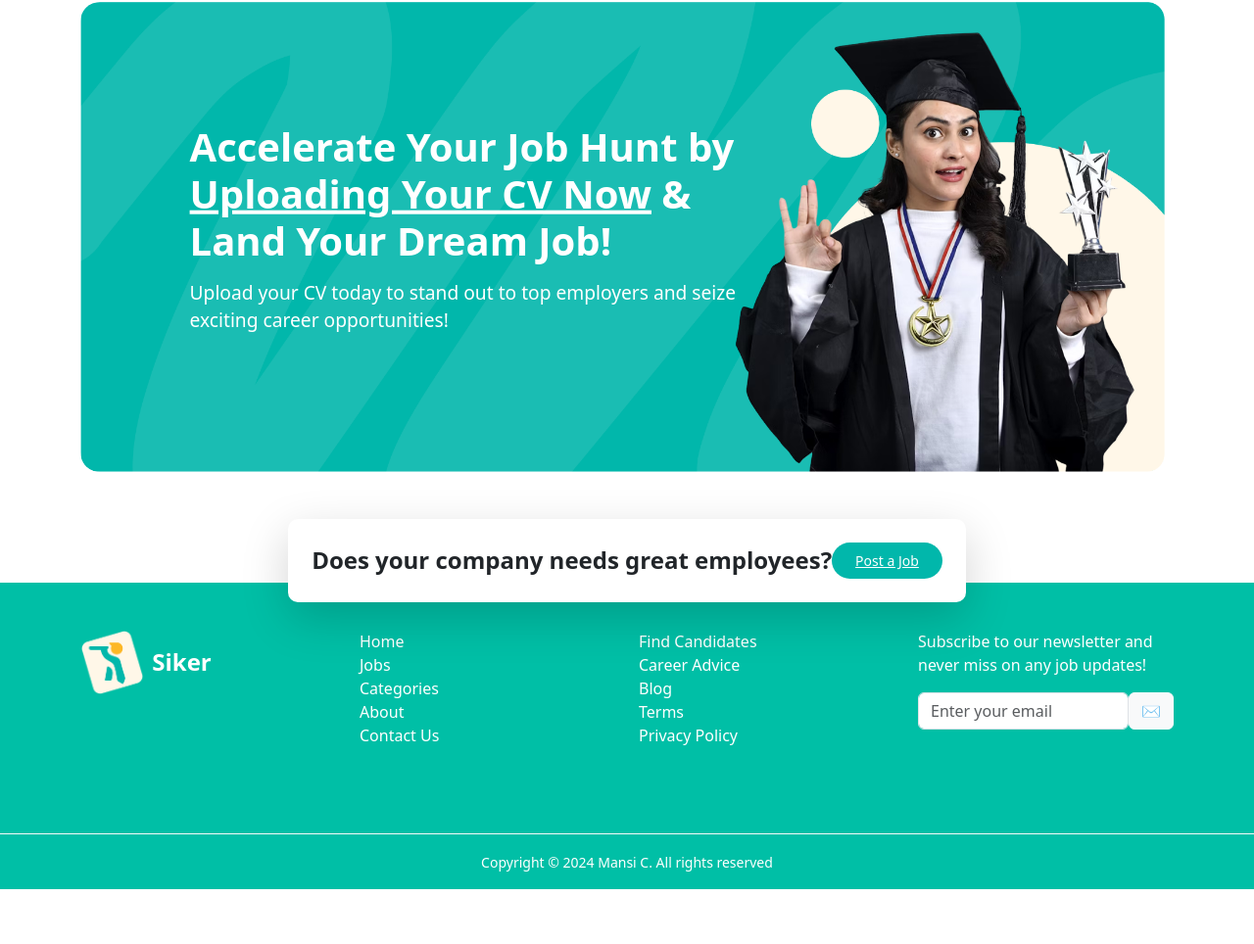
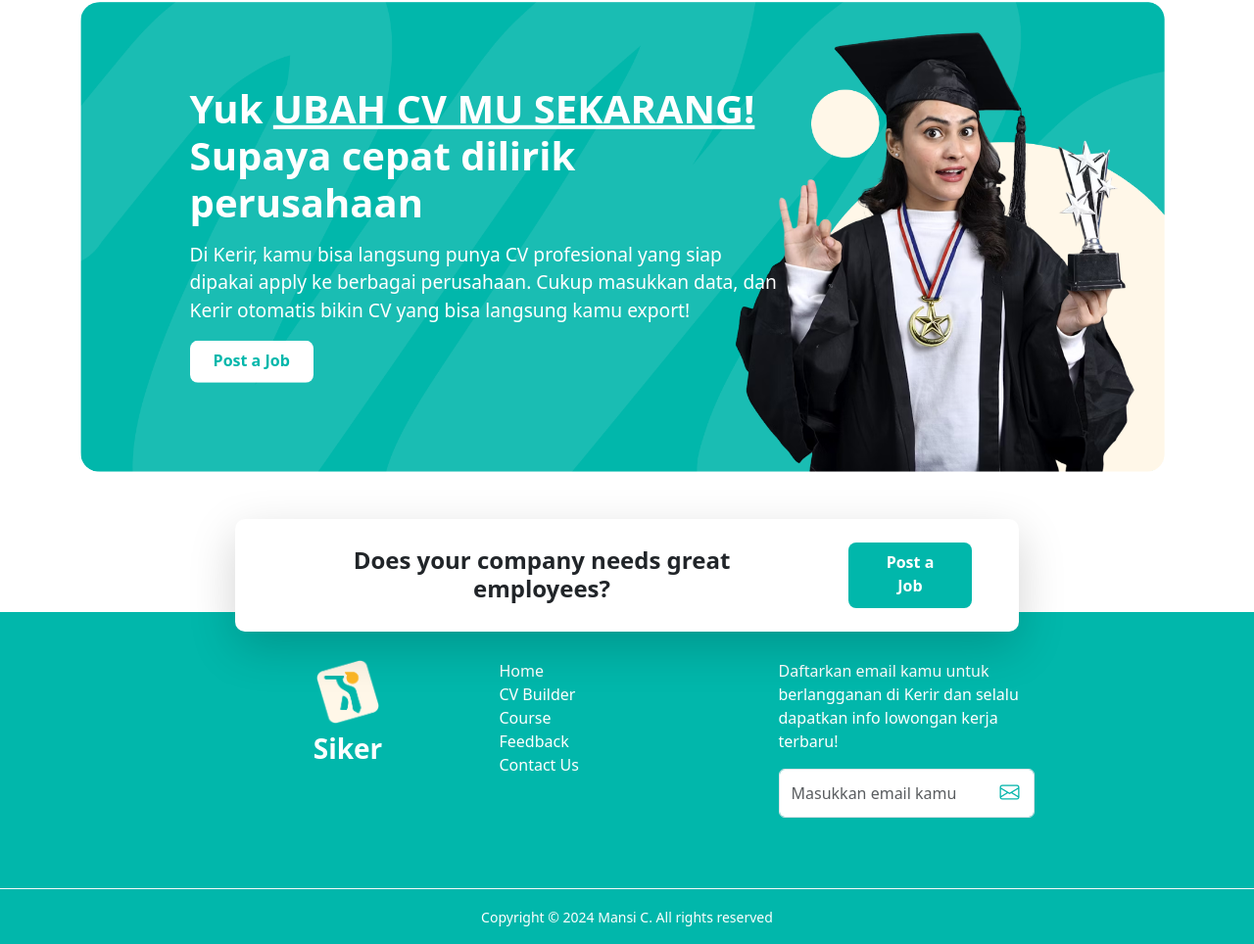
Before and after one commit to nasyasakhi/job, a plain HTML site: page index.html in a window 1280 px wide. Shown: the part 3591-4555 px from the top of the page at 98% size. Before the commit the page ends 4499 px from the top, so only its background shows below. Drawn offline with nearby package versions, Linux system fonts and the light colour scheme.

Commit message:
fixing footer

```diff
--- a/css/style.css
+++ b/css/style.css
@@ -1134,13 +1134,69 @@ header {
   }
   .footer {
     width: 100%;
-    background: #00bfa6; /* hijau tosca full bg */
+    background:var(--green-color); /* hijau tosca full bg */
     position: relative;
     z-index: 1;
   }
-  .btn-teal {
-    background-color: #00bfa6;
-  }
-  .btn-teal:hover {
-    background-color: #009e8a;
-  }
+
+ .btn-white {
+  position: relative;
+  overflow: hidden;
+  background: white;
+  color:var(--green-color);
+  padding: 0.8em 1.5em;
+  border-radius: 8px;
+  text-decoration: none;
+  font-weight: 600;
+  display: inline-block;
+  transition: color 0.3s ease;
+  z-index: 0;
+  border-bottom: 3px solid transparent;
+}
+
+.btn-white::before {
+  content: "";
+  position: absolute;
+  top: 50%;
+  left: 50%;
+  width: 200px;
+  height: 200px;
+  background: #fff;
+  border-radius: 50%;
+  transform: translate(-50%, -50%) scale(0);
+  transition: transform 0.6s ease;
+  z-index: -1;
+}
+
+.btn-white:hover::before {
+  transform: translate(-50%, -50%) scale(3);
+}
+
+.btn-white:hover {
+  color: var(--green-color);
+  border-bottom: 3px solid var(--green-color);
+}
+
+
+.email-input-wrapper {
+  position: relative;
+  width: 100%;
+}
+
+.email-input {
+  width: 100%;
+  padding-right: 3rem; /* space buat icon di kanan */
+  border-radius: 30px; /* rounded besar kayak gambar */
+  height: 50px; /* tinggi input */
+  font-size: 16px;
+}
+
+.email-icon {
+  position: absolute;
+  right: 15px;
+  top: 50%;
+  transform: translateY(-50%);
+  color: #00b4aa; /* warna icon */
+  font-size: 20px;
+  pointer-events: none; /* supaya klik fokus ke input */
+}
--- a/index.html
+++ b/index.html
@@ -627,8 +627,11 @@
 
       <!-- Teks di atas gambar -->
       <div class="cv-text">
-        <h1>Accelerate Your Job Hunt by <u>Uploading Your CV Now</u> & Land Your Dream Job!</h1>
-        <p>Upload your CV today to stand out to top employers and seize exciting career opportunities!</p>
+        <h1>Yuk <u>UBAH CV MU SEKARANG!</u> Supaya cepat dilirik perusahaan</h1>
+        <p>Di Kerir, kamu bisa langsung punya CV profesional yang siap dipakai apply ke berbagai perusahaan. Cukup masukkan data, dan Kerir otomatis bikin CV yang bisa langsung kamu export!</p>
+        <a href="webinar.html" class="btn-white px-4 py-2" >
+          Post a Job
+        </a>
       </div>
     </div>
   </section>
@@ -637,12 +640,12 @@
 
   <section class="cta-footer text-center">
   <div class="container">
-    <div class="card shadow-lg border-0 p-4 mx-auto" style="max-width: 800px; border-radius: 10px;">
+    <div class="card shadow-lg border-0 py-4 px-5 mx-auto" style="max-width: 800px; border-radius: 10px;">
       <div class="d-flex flex-column flex-md-row justify-content-between align-items-center">
-        <h4 class="mb-3 mb-md-0 fw-bold">
+        <h4 class="mb-3 mb-md-0 fw-bold me-5">
           Does your company needs great employees?
         </h4>
-        <a href="#" class="btn-add text-white px-4 py-2" style="border-radius: 50px;">
+        <a href="#" class="btn-explore text-white px-4 py-2" >
           Post a Job
         </a>
       </div>
@@ -652,49 +655,43 @@
 
 <!-- Footer -->
 
-<footer class="footer text-white">
+<footer class="footer text-white ">
   <div class="container py-5">
-    <div class="row">
+    <div class="row justify-content-center gy-5">
       <!-- Logo -->
       <div class="col-md-3 mb-4">
-  <div class="d-flex align-items-center">
-    <img src="images/logo_siker.png" class="me-2 w-25"  alt="logo">
-    <h4 class="fw-bold mb-0">Siker</h4>
-  </div>
-</div>
+        <div class="d-flex flex-column align-items-center">
+          <img src="images/logo_siker.png" class="mb-2 w-25" alt="logo">
+          <h3 class="fw-bold mb-0">Siker</h3>
+        </div>
+      </div>
 
       <!-- Links -->
       <div class="col-md-3 mb-4">
         <ul class="list-unstyled">
           <li><a href="#" class="text-white text-decoration-none">Home</a></li>
-          <li><a href="#" class="text-white text-decoration-none">Jobs</a></li>
-          <li><a href="#" class="text-white text-decoration-none">Categories</a></li>
-          <li><a href="#" class="text-white text-decoration-none">About</a></li>
+          <li><a href="#" class="text-white text-decoration-none">CV Builder</a></li>
+          <li><a href="#" class="text-white text-decoration-none">Course</a></li>
+          <li><a href="#" class="text-white text-decoration-none">Feedback</a></li>
           <li><a href="#" class="text-white text-decoration-none">Contact Us</a></li>
         </ul>
       </div>
 
-      <!-- Links 2 -->
-      <div class="col-md-3 mb-4">
-        <ul class="list-unstyled">
-          <li><a href="#" class="text-white text-decoration-none">Find Candidates</a></li>
-          <li><a href="#" class="text-white text-decoration-none">Career Advice</a></li>
-          <li><a href="#" class="text-white text-decoration-none">Blog</a></li>
-          <li><a href="#" class="text-white text-decoration-none">Terms</a></li>
-          <li><a href="#" class="text-white text-decoration-none">Privacy Policy</a></li>
-        </ul>
-      </div>
+      <!-- Newsletter -->
+     <div class="col-md-3 mb-4">
+  <p>Daftarkan email kamu untuk berlangganan di Kerir dan selalu dapatkan info lowongan kerja terbaru!</p>
+  <form>
+    <div class="email-input-wrapper">
+      <input
+        type="email"
+        class="form-control email-input"
+        placeholder="Masukkan email kamu">
+      <i class="bi bi-envelope email-icon"></i>
+    </div>
+  </form>
+</div>
 
-      <!-- Newsletter -->
-      <div class="col-md-3 mb-4">
-        <p>Subscribe to our newsletter and never miss on any job updates!</p>
-        <form class="d-flex">
-          <input type="email" class="form-control rounded-start" placeholder="Enter your email">
-          <button class="btn btn-light rounded-end" type="submit">
-            ✉️
-          </button>
-        </form>
-      </div>
+
     </div>
   </div>
   <div class="text-center py-3 border-top border-light">
@@ -712,6 +709,7 @@
 
 
 
+
     <!-- JavaScript -->
     <script src="js/script.js"></script>
     <script src="https://code.jquery.com/jquery-3.6.0.min.js"></script>
```
